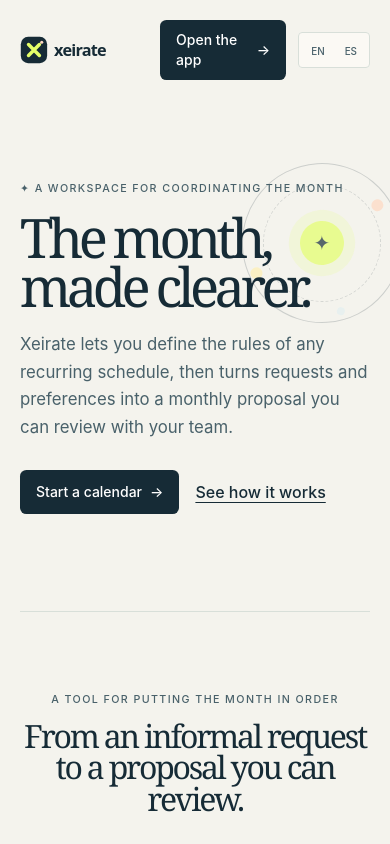
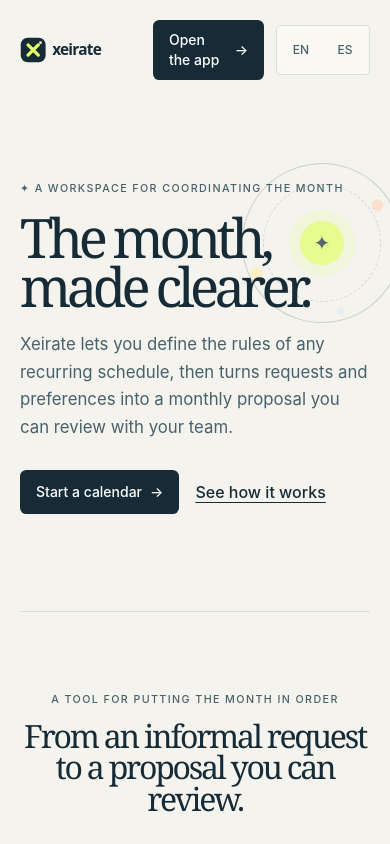
Before and after one commit to kois-studio/xeirate, an Angular app: page /en in a window 390 px wide. Shown: the top 844 px of the page. Built offline with nearby package versions, Linux system fonts and the light colour scheme.

Commit message:
fix: improve mobile control targets

```diff
--- a/src/app/components/button/button.component.html
+++ b/src/app/components/button/button.component.html
@@ -2,7 +2,7 @@
     [attr.aria-current]="ariaCurrent()"
     [attr.aria-label]="ariaLabel()"
     [attr.aria-pressed]="ariaPressed()"
-    [class]="buttonClass() + ' focus-visible:outline-3 focus-visible:outline-[#e4ff69] focus-visible:outline-offset-3 motion-reduce:transition-none active:scale-105'"
+    [class]="buttonClass() + ' min-h-10 min-w-10 touch-manipulation focus-visible:outline-3 focus-visible:outline-[#e4ff69] focus-visible:outline-offset-3 motion-reduce:transition-none active:scale-95'"
     [disabled]="disabled()"
     type="button"
     [attr.type]="type()"
--- a/src/app/components/site-header/site-header.component.html
+++ b/src/app/components/site-header/site-header.component.html
@@ -13,8 +13,8 @@
             </a>
         }
         <fieldset class="flex items-center gap-1 rounded border border-[#d8dfd9] bg-[#fffdf8]/70 p-1" [attr.aria-label]="'language.switchTo' | t:{ language: languageService.language() === 'en' ? ('language.spanish' | t) : ('language.english' | t) }">
-            <app-button [ariaLabel]="'language.english' | t" [ariaPressed]="languageService.language() === 'en'" buttonClass="rounded px-2 py-1 text-[0.62rem] font-medium text-[#49616a] transition-colors hover:bg-[#e4f0f1]" (buttonClick)="selectLanguage('en')">EN</app-button>
-            <app-button [ariaLabel]="'language.spanish' | t" [ariaPressed]="languageService.language() === 'es'" buttonClass="rounded px-2 py-1 text-[0.62rem] font-medium text-[#49616a] transition-colors hover:bg-[#e4f0f1]" (buttonClick)="selectLanguage('es')">ES</app-button>
+            <app-button [ariaLabel]="'language.english' | t" [ariaPressed]="languageService.language() === 'en'" buttonClass="inline-flex min-h-10 min-w-10 items-center justify-center rounded px-2 py-1 text-xs font-medium text-[#49616a] transition-colors hover:bg-[#e4f0f1]" (buttonClick)="selectLanguage('en')">EN</app-button>
+            <app-button [ariaLabel]="'language.spanish' | t" [ariaPressed]="languageService.language() === 'es'" buttonClass="inline-flex min-h-10 min-w-10 items-center justify-center rounded px-2 py-1 text-xs font-medium text-[#49616a] transition-colors hover:bg-[#e4f0f1]" (buttonClick)="selectLanguage('es')">ES</app-button>
         </fieldset>
     </div>
 </header>
```
